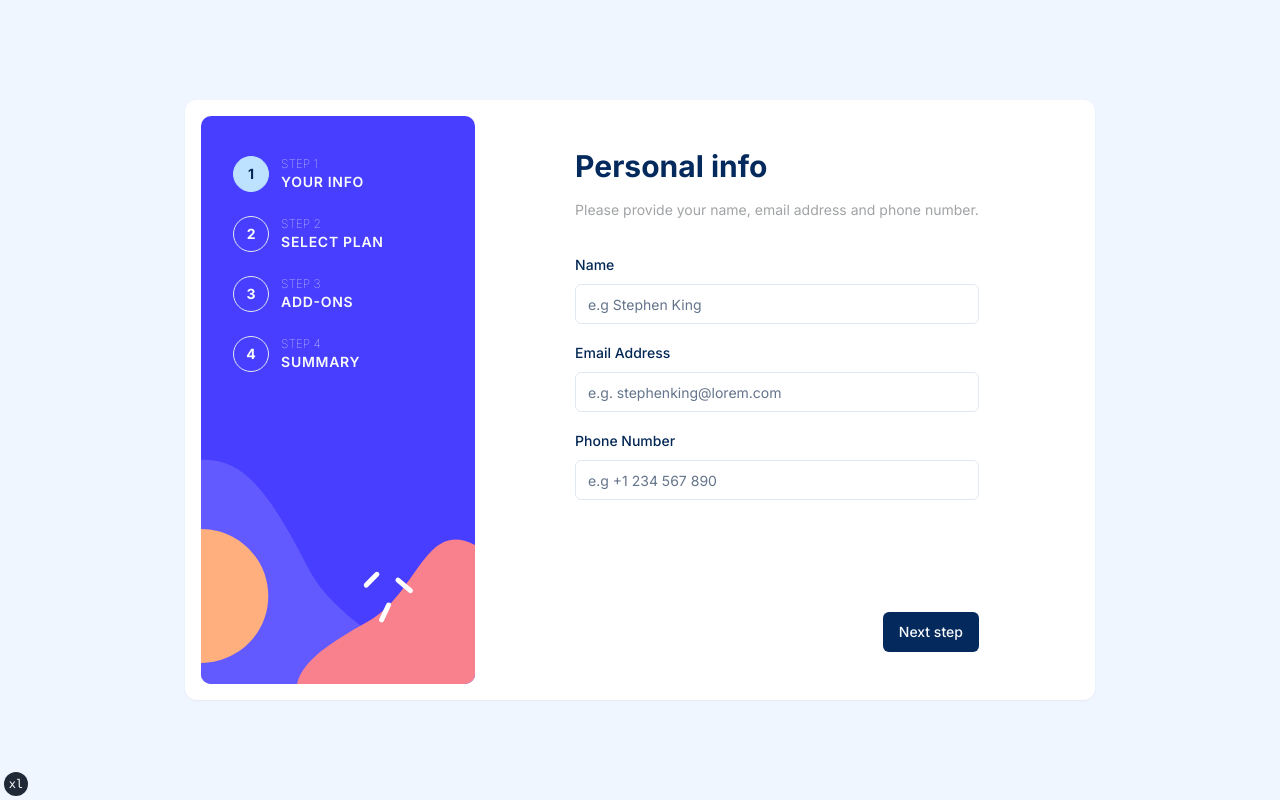
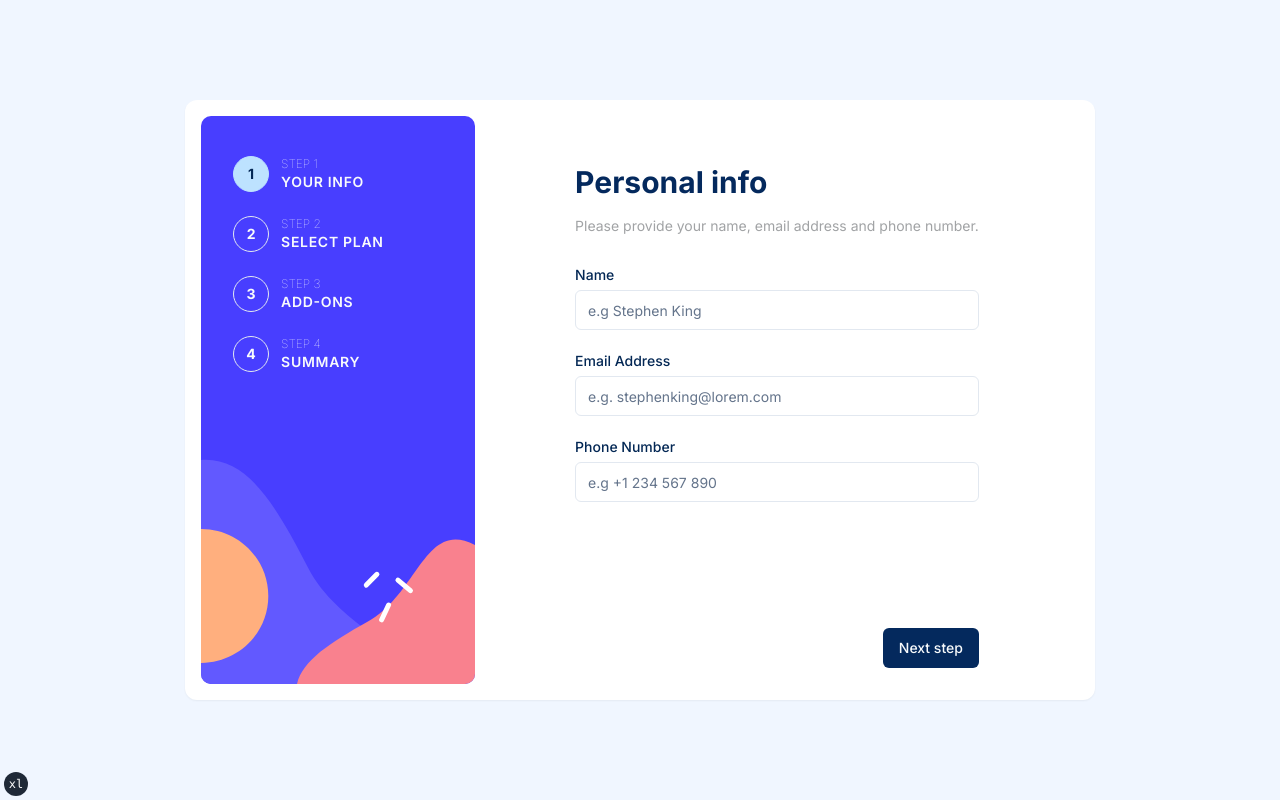
Before and after one commit to MidasVE/multi-step-form, a Next.js app: page / in a window 1280 px wide. Built offline with nearby package versions, Linux system fonts and the light colour scheme.

Commit message:
Form changes

```diff
--- a/app/layout.tsx
+++ b/app/layout.tsx
@@ -60,7 +60,7 @@ export default function RootLayout({ children }: RootLayoutProps) {
                         <Navigation />
                       </div>
                     </div>
-                    <div className="flex flex-col space-y-8 px-[100px] py-8">
+                    <div className="flex flex-col space-y-8 px-[100px] pb-4 pt-12">
                       {children}
                     </div>
                   </CardContent>
--- a/components/personal-info-form.tsx
+++ b/components/personal-info-form.tsx
@@ -6,22 +6,45 @@ import { atom, useAtom } from "jotai"
 import { useForm } from "react-hook-form"
 import * as z from "zod"
 
+import { lengthError, requiredError } from "@/lib/errorMessages"
 import {
   Form,
   FormControl,
   FormField,
+  FormInput,
   FormItem,
   FormLabel,
   FormMessage,
 } from "@/components/ui/form"
-import { Input } from "@/components/ui/input"
 
 import { Button } from "./ui/button"
 
 const formSchema = z.object({
-  name: z.string().min(2).max(50),
-  email: z.string().email(),
-  phone: z.string().min(10).max(12),
+  name: z
+    .string()
+    .min(1, {
+      message: requiredError,
+    })
+    .max(50, {
+      message: lengthError({ max: 50 }),
+    }),
+  email: z
+    .string()
+    .min(1, {
+      message: requiredError,
+    })
+    .email(),
+  phone: z
+    .string()
+    .min(1, {
+      message: requiredError,
+    })
+    .min(10, {
+      message: lengthError({ min: 10 }),
+    })
+    .max(12, {
+      message: lengthError({ max: 12 }),
+    }),
 })
 
 const formAtom = atom({
@@ -49,18 +72,20 @@ export const PersonalInfoForm = () => {
     <Form {...form}>
       <form
         onSubmit={form.handleSubmit(onSubmit)}
-        className="flex flex-1 flex-col gap-4"
+        className="flex flex-1 flex-col gap-6"
       >
         <FormField
           control={form.control}
           name="name"
           render={({ field }) => (
             <FormItem>
-              <FormLabel>Name</FormLabel>
+              <div className="flex items-center justify-between">
+                <FormLabel>Name</FormLabel>
+                <FormMessage />
+              </div>
               <FormControl>
-                <Input placeholder="e.g Stephen King" {...field} />
+                <FormInput placeholder="e.g Stephen King" {...field} />
               </FormControl>
-              <FormMessage />
             </FormItem>
           )}
         />
@@ -69,11 +94,16 @@ export const PersonalInfoForm = () => {
           name="email"
           render={({ field }) => (
             <FormItem>
-              <FormLabel>Email Address</FormLabel>
+              <div className="flex items-center justify-between">
+                <FormLabel>Email Address</FormLabel>
+                <FormMessage />
+              </div>
               <FormControl>
-                <Input placeholder="e.g. stephenking@lorem.com" {...field} />
+                <FormInput
+                  placeholder="e.g. stephenking@lorem.com"
+                  {...field}
+                />
               </FormControl>
-              <FormMessage />
             </FormItem>
           )}
         />
@@ -82,15 +112,17 @@ export const PersonalInfoForm = () => {
           name="phone"
           render={({ field }) => (
             <FormItem>
-              <FormLabel>Phone Number</FormLabel>
+              <div className="flex items-center justify-between">
+                <FormLabel>Phone Number</FormLabel>
+                <FormMessage />
+              </div>
               <FormControl>
-                <Input
+                <FormInput
                   placeholder="e.g +1 234 567 890"
                   {...field}
                   type={"tel"}
                 />
               </FormControl>
-              <FormMessage />
             </FormItem>
           )}
         />
--- a/components/ui/form.tsx
+++ b/components/ui/form.tsx
@@ -12,6 +12,8 @@ import {
 
 import { cn } from "@/lib/utils"
 import { Label } from "@/components/ui/label"
+
+import { Input } from "./input"
 
 const Form = FormProvider
 
@@ -88,15 +90,10 @@ const FormLabel = React.forwardRef<
   React.ElementRef<typeof LabelPrimitive.Root>,
   React.ComponentPropsWithoutRef<typeof LabelPrimitive.Root>
 >(({ className, ...props }, ref) => {
-  const { error, formItemId } = useFormField()
+  const { formItemId } = useFormField()
 
   return (
-    <Label
-      ref={ref}
-      className={cn(error && "text-destructive", className)}
-      htmlFor={formItemId}
-      {...props}
-    />
+    <Label ref={ref} className={className} htmlFor={formItemId} {...props} />
   )
 })
 FormLabel.displayName = "FormLabel"
@@ -164,6 +161,23 @@ const FormMessage = React.forwardRef<
 })
 FormMessage.displayName = "FormMessage"
 
+const FormInput = React.forwardRef<
+  HTMLInputElement,
+  React.ComponentPropsWithoutRef<"input">
+>(({ className, ...props }, ref) => {
+  const { error, formItemId } = useFormField()
+
+  return (
+    <Input
+      ref={ref}
+      id={formItemId}
+      className={cn(className, error && "border-destructive")}
+      {...props}
+    />
+  )
+})
+FormInput.displayName = "FormInput"
+
 export {
   useFormField,
   Form,
@@ -172,5 +186,6 @@ export {
   FormControl,
   FormDescription,
   FormMessage,
+  FormInput,
   FormField,
 }
--- /dev/null
+++ b/lib/errorMessages.ts
@@ -0,0 +1,12 @@
+const requiredError = "This field is required"
+const lengthError = ({ min, max }: { min?: number; max?: number }) => {
+  if (min && max) {
+    return `Between ${min} and ${max} characters long`
+  } else if (min) {
+    return `At least ${min} characters long`
+  } else if (max) {
+    return `At most ${max} characters long`
+  }
+}
+
+export { requiredError, lengthError }
```
